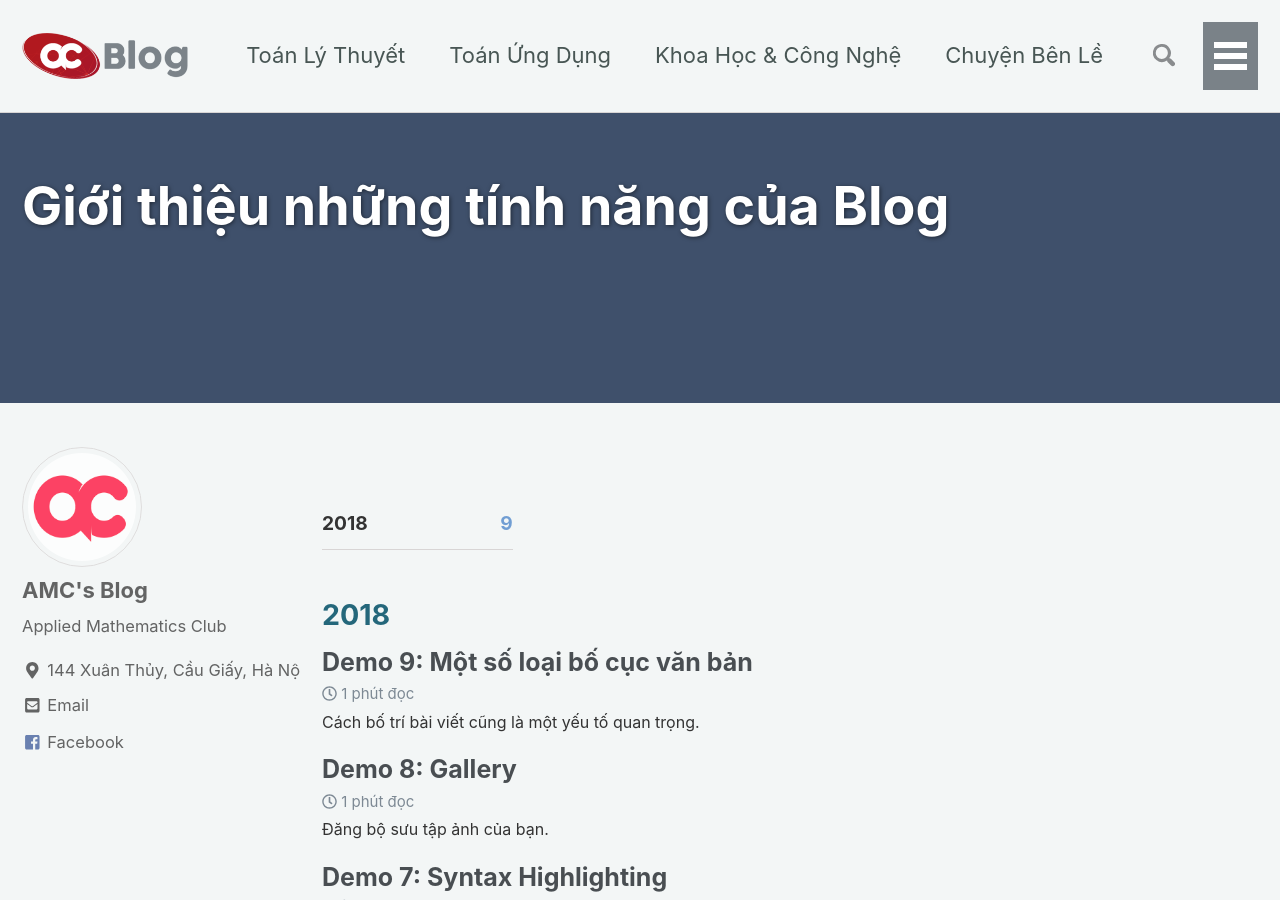
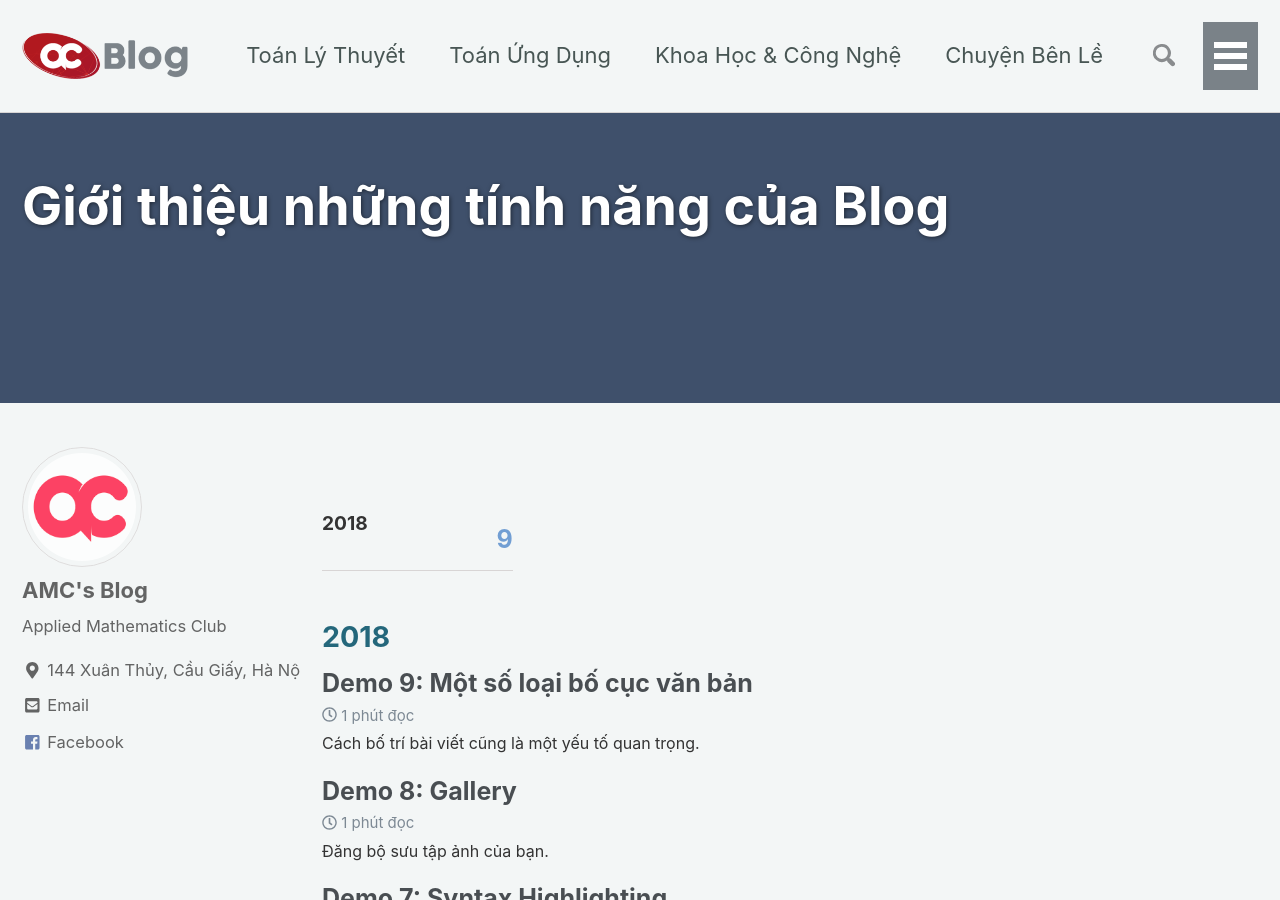
Before and after one commit to testvon/amcblog.github.io, a Jekyll site: the page built from _pages/demo.md, in a window 1280 px wide and 900 px high. Built offline with Jekyll 4.4.1, drawn with Linux system fonts in a browser that asks for light colours; nearby versions of some CDN libraries.

Commit message:
Update posts.html

```diff
--- a/_layouts/posts.html
+++ b/_layouts/posts.html
@@ -9,7 +9,7 @@
   {% for year in postsInYear %}
     <li>
       <a href="#{{ year.name }}">
-        <h3><strong>{{ year.name }}</strong></h3> <h3><span class="taxonomy__count">{{ year.items | size }}</span></h3>
+        <h3><strong>{{ year.name }}</strong></h3> <h2><span class="taxonomy__count">{{ year.items | size }}</span></h2>
       </a>
     </li>
   {% endfor %}
```
